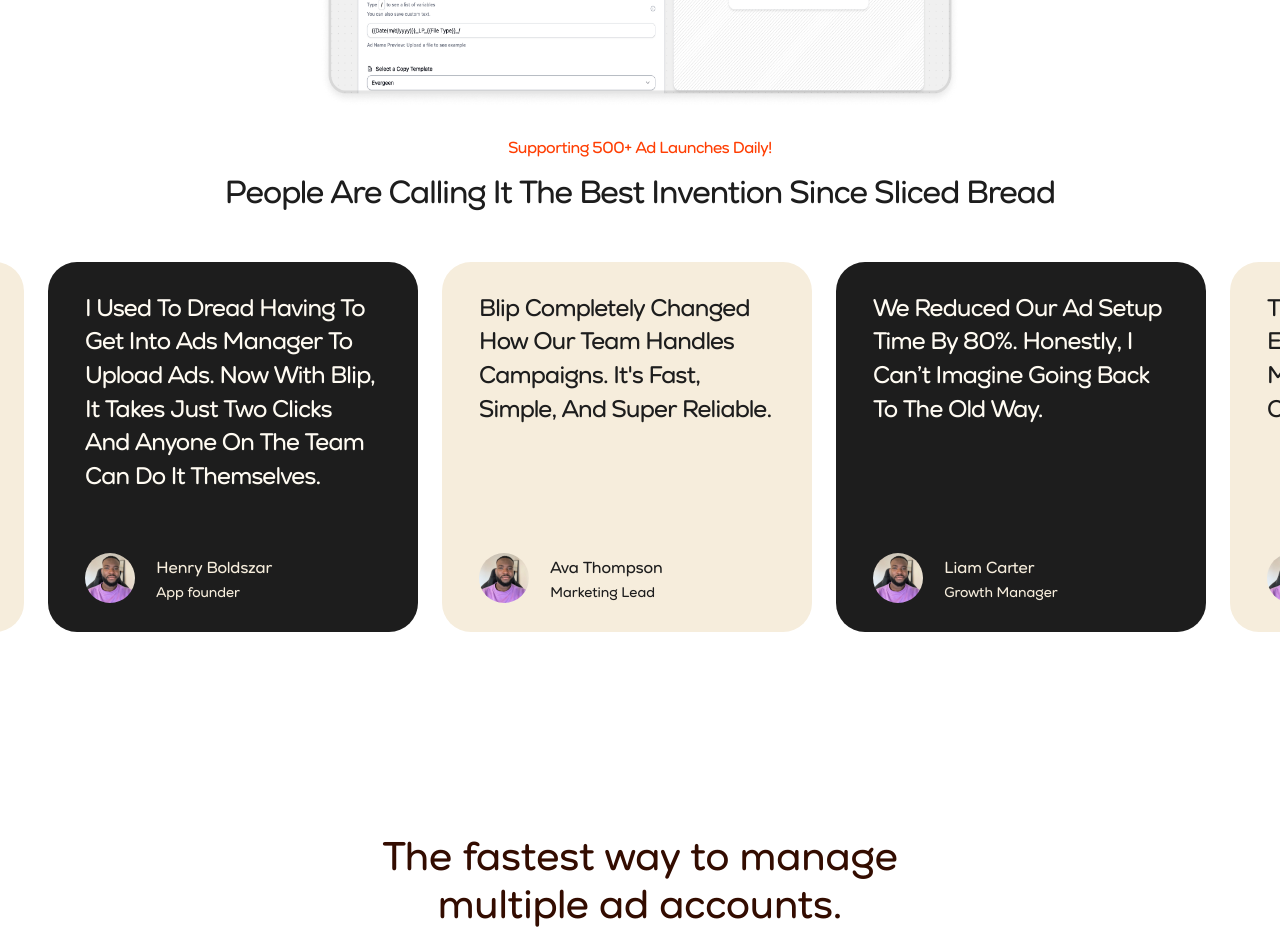
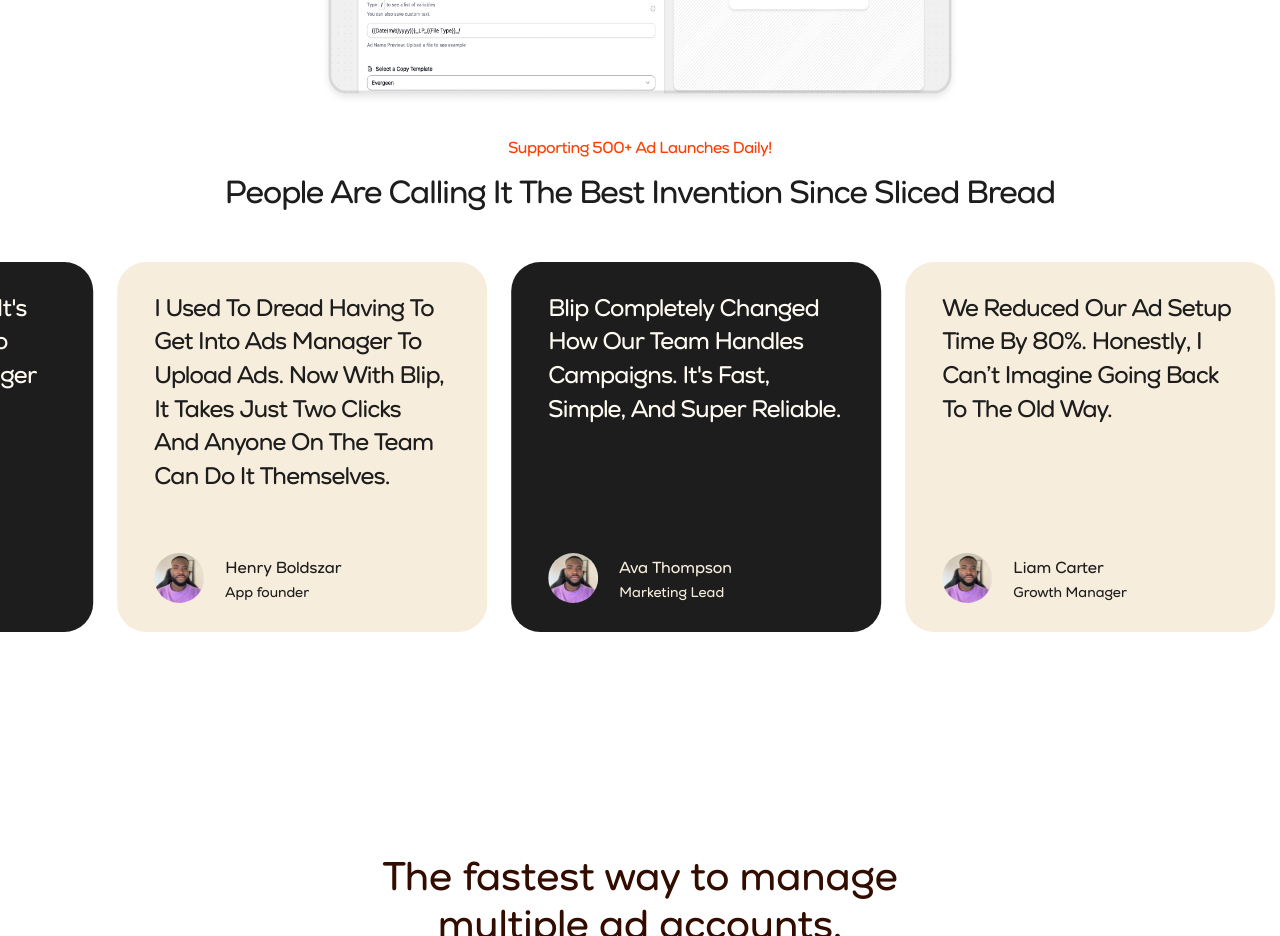
Before and after one commit to shivlahejat/blip-demo, a Next.js app: page /new in a window 1280 px wide. Shown: the part 900-1836 px from the top of the page. Built offline with nearby package versions, Linux system fonts and the light colour scheme.

Commit message:
fix: marqee fixed

```diff
--- a/src/imports/NewLandingPage/ui/components/RatingCardsSection.tsx
+++ b/src/imports/NewLandingPage/ui/components/RatingCardsSection.tsx
@@ -15,11 +15,17 @@
           People are calling it the best invention since sliced bread
         </Description>
       </HeaderContainer>
-      <Marquee style={{ display: "flex", flexDirection: "row", gap: "24px" }}>
-        <CardContainer>
+      <MarqueeContainer>
+        <Marquee speed={40} pauseOnHover={false} autoFill={true}>
           {TESTIMONIALS.map((testimonial, index) => (
-            <RatingCard key={index}>
-              <RatingText>{testimonial.quote}</RatingText>
+            <RatingCard
+              key={index}
+              $isOdd={index % 2 !== 0}
+              style={{ marginRight: "24px" }}
+            >
+              <RatingText $isOdd={index % 2 !== 0}>
+                {testimonial.quote}
+              </RatingText>
               <UserContainer>
                 <Avatar
                   src={testimonial.avatar}
@@ -28,14 +34,18 @@
                   width={50}
                 />
                 <UserInfo>
-                  <UserName>{testimonial.name}</UserName>
-                  <UserRole>{testimonial.role}</UserRole>
+                  <UserName $isOdd={index % 2 !== 0}>
+                    {testimonial.name}
+                  </UserName>
+                  <UserRole $isOdd={index % 2 !== 0}>
+                    {testimonial.role}
+                  </UserRole>
                 </UserInfo>
               </UserContainer>
             </RatingCard>
           ))}
-        </CardContainer>
-      </Marquee>
+        </Marquee>
+      </MarqueeContainer>
     </Container>
   );
 };
@@ -49,6 +59,7 @@
   align-items: center;
   gap: 47px;
   max-width: 100dvw;
+  overflow: hidden;
 `;
 
 const HeaderContainer = styled.div`
@@ -57,6 +68,23 @@
   flex-direction: column;
   align-items: center;
   gap: 10px;
+  padding: 0 20px;
+`;
+
+const MarqueeContainer = styled.div`
+  width: 100%;
+  position: relative;
+
+  &::before,
+  &::after {
+    content: "";
+    position: absolute;
+    top: 0;
+    width: 100px;
+    height: 100%;
+    z-index: 2;
+    pointer-events: none;
+  }
 `;
 
 const Title = styled.div`
@@ -82,19 +110,20 @@
   text-transform: capitalize;
 `;
 
-const RatingCard = styled.div`
+const RatingCard = styled.div<{ $isOdd: boolean }>`
   display: flex;
   padding: 29px 37px;
   flex-direction: column;
   justify-content: space-between;
   border-radius: 29px;
-  background: #1d1d1d;
+  background: ${(props) => (props.$isOdd ? "#f6eddc" : "#1d1d1d")};
   min-height: 370px;
-  max-width: 370px;
+  width: 370px;
+  margin-bottom: 20px; /* For potential shadow/spacing */
 `;
 
-const UserName = styled.div`
-  color: #f6eddc;
+const UserName = styled.div<{ $isOdd: boolean }>`
+  color: ${(props) => (props.$isOdd ? "#1d1d1d" : "#f6eddc")};
   font-family: NexaRound;
   font-size: 16px;
   font-style: normal;
@@ -102,8 +131,8 @@
   line-height: normal;
 `;
 
-const RatingText = styled.div`
-  color: #fffbf2;
+const RatingText = styled.div<{ $isOdd: boolean }>`
+  color: ${(props) => (props.$isOdd ? "#1d1d1d" : "#fffbf2")};
   font-family: NexaRound;
   font-size: 24px;
   font-style: normal;
@@ -124,6 +153,7 @@
   height: 50.18px;
   aspect-ratio: 1/1;
   border-radius: 200px;
+  object-fit: cover;
 `;
 
 const UserInfo = styled.div`
@@ -134,33 +164,11 @@
   gap: 2px;
 `;
 
-const UserRole = styled.div`
-  color: #f6eddc;
+const UserRole = styled.div<{ $isOdd: boolean }>`
+  color: ${(props) => (props.$isOdd ? "#1d1d1d" : "#f6eddc")};
   font-family: NexaRound;
   font-size: 14px;
   font-style: normal;
   font-weight: 600;
   line-height: normal;
 `;
-
-const CardContainer = styled.div`
-  display: flex;
-  align-items: center;
-  gap: 24px;
-  align-self: stretch;
-
-  ${RatingCard}:nth-child(odd) {
-    background-color: #f6eddc;
-
-    ${RatingText}:nth-child(odd) {
-      color: #1d1d1d;
-    }
-
-    ${UserName}:nth-child(odd) {
-      color: #1d1d1d;
-    }
-    ${UserRole} {
-      color: #1d1d1d;
-    }
-  }
-`;
```
